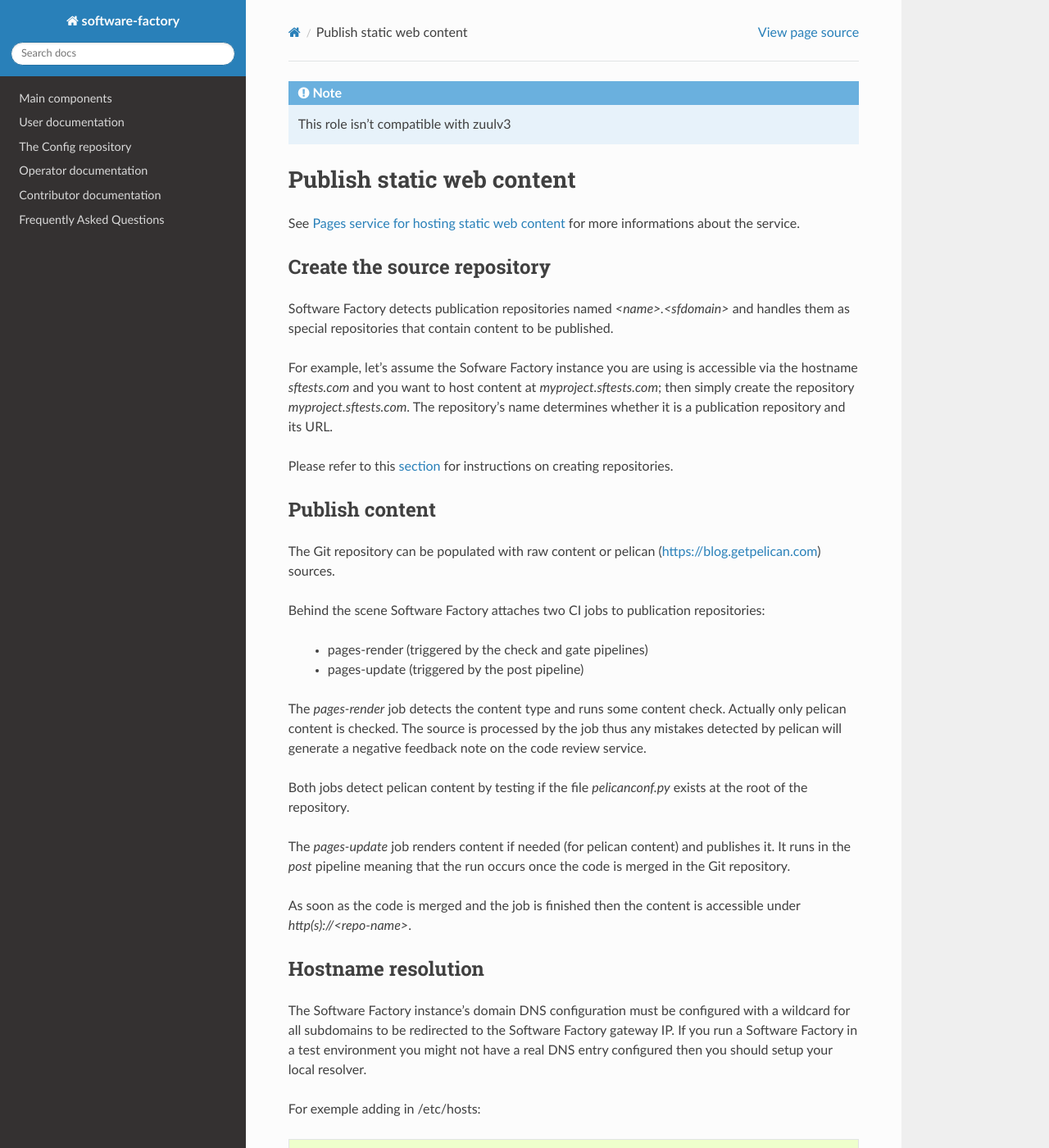
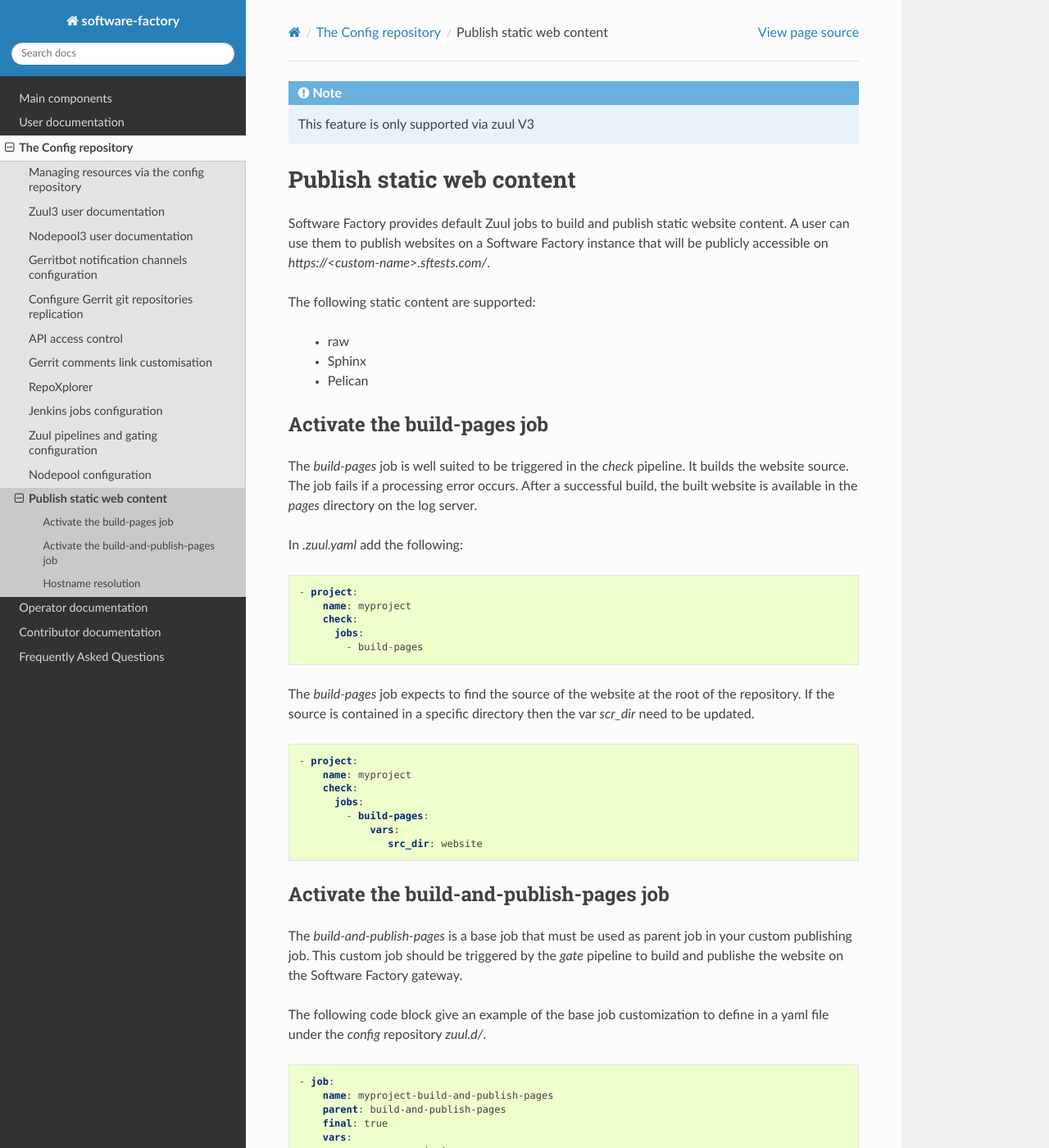
Before and after one commit to softwarefactory-project/sf-docs, a Sphinx documentation site: the page built from docs/project_config/pages_user.rst, in a window 1280 px wide and 1400 px high. Shown: the whole window at 82% size. Built offline with Sphinx 7.4.7 and the Read the Docs theme 2.0.0, drawn with Linux system fonts in a browser that asks for light colours; some of the changed text lies outside the part shown.

Commit message:
pages: add doc
Change-Id: Ibd82cb5fbf89844d1b65d360f04393db5b406e27

```diff
--- a/docs/operator/management.rst
+++ b/docs/operator/management.rst
@@ -13,7 +13,6 @@ Management
    firehose_operator
    gerrit_replication_operator
    resources_operator
-   pages_operator
    repoxplorer
    access_control
    metrics_operator
--- a/docs/operator/pages_operator.rst
+++ /dev/null
@@ -1,40 +0,0 @@
-.. _pages-operator:
-
-Pages service for hosting static WEB content
-============================================
-
-Software Factory enables a workflow for publishing static WEB content.
-
-Below is the list of supported source type:
-
- * Static contents (HTML/JS/CSS) with an index.html
- * Pelican source (https://blog.getpelican.com)
-
-How to activate
----------------
-
-This component is not deployed by default but can be activated by adding
-it in */etc/software-factory/arch.yaml*:
-
-.. code-block:: yaml
-
- - pages
-
-Then running:
-
-.. code-block:: bash
-
- # sfconfig
-
-Domain configuration
---------------------
-
-Publications will be accessible via *http(s)://<name>.<sfdomain>* and
-handled by the Software Factory gateway as virtual hosts. In the
-DNS configuration a wildcard must be setup to redirect every subdomains
-to the Software Factory gateway IP.
-
-Pages usage
------------
-
-Please refer to `Publish static WEB content <pages-user>`.
--- a/docs/project_config/index.rst
+++ b/docs/project_config/index.rst
@@ -38,3 +38,4 @@ To make a change in the configuration:
    jenkins_user
    zuul_user
    nodepool_user
+   pages_user
--- a/docs/project_config/pages_user.rst
+++ b/docs/project_config/pages_user.rst
@@ -2,54 +2,95 @@
 
 .. note::
 
-   This role isn't compatible with zuulv3
+   This feature is only supported via zuul V3
 
 .. _pages-user:
 
 Publish static web content
 ==========================
 
-See :ref:`Pages service for hosting static web content <pages-operator>` for
-more informations about the service.
+Software Factory provides default Zuul jobs to build and publish
+static website content. A user can use them to publish websites on a
+Software Factory instance that will be publicly accessible on
+*https://<custom-name>.sftests.com/*.
 
-Create the source repository
+The following static content are supported:
+
+ * raw
+ * Sphinx
+ * Pelican
+
+
+Activate the build-pages job
 ----------------------------
 
-Software Factory detects publication repositories named *<name>.<sfdomain>* and
-handles them as special repositories that contain content to be published.
+The *build-pages* job is well suited to be triggered in the *check* pipeline.
+It builds the website source. The job fails if a processing error
+occurs. After a successful build, the built website is available in
+the *pages* directory on the log server.
 
-For example, let's assume the Sofware Factory instance you are using is accessible
-via the hostname *sftests.com* and you want to host content at *myproject.sftests.com*;
-then simply create the repository *myproject.sftests.com*. The repository's name determines
-whether it is a publication repository and its URL.
+In *.zuul.yaml* add the following:
 
-Please refer to this :ref:`section <resources-user>` for instructions on creating
-repositories.
+.. code-block:: yaml
 
-Publish content
----------------
+ - project:
+     name: myproject
+     check:
+       jobs:
+         - build-pages
 
-The Git repository can be populated with raw content or pelican (https://blog.getpelican.com) sources.
+The *build-pages* job expects to find the source of the website
+at the root of the repository. If the source is contained in a
+specific directory then the var *scr_dir* need to be updated.
 
-Behind the scene Software Factory attaches two CI jobs to publication repositories:
+.. code-block:: yaml
 
- * pages-render (triggered by the check and gate pipelines)
- * pages-update (triggered by the post pipeline)
+ - project:
+     name: myproject
+     check:
+       jobs:
+         - build-pages:
+             vars:
+                src_dir: website
 
-The *pages-render* job detects the content type and runs some content check.
-Actually only pelican content is checked. The source is processed
-by the job thus any mistakes detected by pelican will generate a
-negative feedback note on the code review service.
 
-Both jobs detect pelican content by testing if the file *pelicanconf.py*
-exists at the root of the repository.
+Activate the build-and-publish-pages job
+----------------------------------------
 
-The *pages-update* job renders content if needed (for pelican content) and publishes it.
-It runs in the *post* pipeline meaning that the run occurs once the code is merged
-in the Git repository.
+The *build-and-publish-pages* is a base job that must be used as parent job
+in your custom publishing job. This custom job should be triggered by
+the *gate* pipeline to build and publishe the website on the Software Factory
+gateway.
 
-As soon as the code is merged and the job is finished then the content is accessible
-under *http(s)://<repo-name>*.
+The following code block give an example of the base job customization to
+define in a yaml file under the *config* repository *zuul.d/*.
+
+.. code-block:: yaml
+
+ - job:
+     name: myproject-build-and-publish-pages
+     parent: build-and-publish-pages
+     final: true
+     vars:
+       name: www-myproject
+     allowed-projects:
+       - myproject
+
+Once the custom job definition is merged the project's *.zuul.yaml* can
+be updated.
+
+.. code-block:: yaml
+
+ - project:
+     name: myproject
+     check:
+       jobs:
+         - build-pages
+     gate:
+       jobs:
+         - myproject-build-and-publish-pages
+
+The website will be accessible on *https://www-myproject.sftests.com*.
 
 Hostname resolution
 -------------------
```
Also changed, not shown: other parts of docs/project_config/pages_user.rst (+1 -1 lines).
